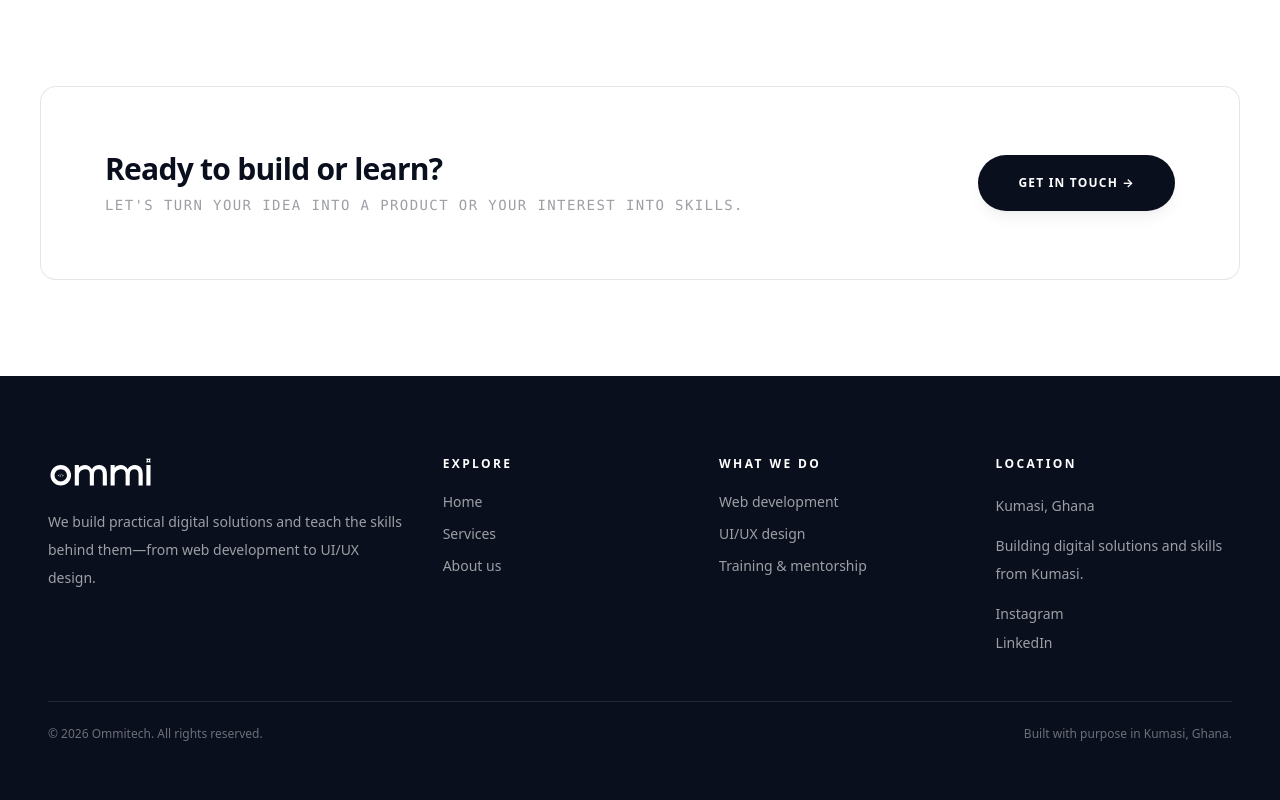
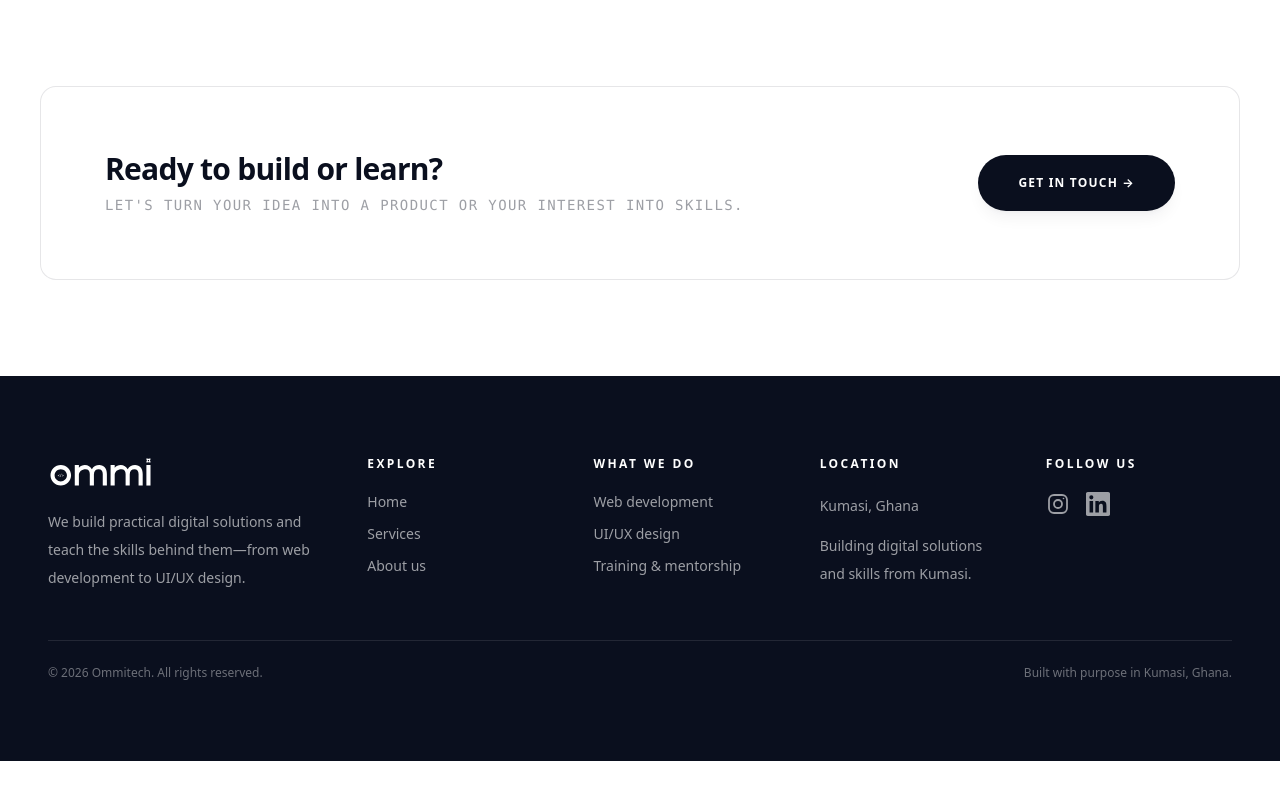
Before and after one commit to Meshack000/ommitech, a React (Vite) app: page /about in a window 1280 px wide. Shown: the part 1416-2216 px from the top of the page. After the commit the page ends 2177 px from the top, so only its background shows below. Built offline with nearby package versions, Linux system fonts and the light colour scheme.

Commit message:
Enhance Footer component with social media icons for improved connectivity

```diff
--- a/src/components/Footer.jsx
+++ b/src/components/Footer.jsx
@@ -5,7 +5,7 @@ function Footer() {
     return (
         <footer id="contact" className="scroll-mt-24 bg-[#0a0f1e] text-white">
             <div className="mx-auto max-w-7xl px-6 py-16 md:px-12 md:py-20">
-                <div className="grid gap-12 border-b border-white/10 pb-12 sm:grid-cols-2 lg:grid-cols-[1.5fr_1fr_1fr_1fr] lg:gap-10">
+                <div className="grid gap-12 border-b border-white/10 pb-12 sm:grid-cols-2 lg:grid-cols-[1.5fr_1fr_1fr_1fr_1fr] lg:gap-10">
                     <div>
                         <Link to="/" className="mb-5 inline-flex items-center gap-3 transition-opacity hover:opacity-80">
                             <img src="/Logo/logo.svg" alt="Ommitech" className="h-8 w-auto object-contain brightness-0 invert" />
@@ -41,22 +41,36 @@ function Footer() {
                         <p className="mt-3 text-sm leading-7 text-white/60">
                             Building digital solutions and skills from Kumasi.
                         </p>
+                    </div>
+
+                    <div>
+                        <h2 className="mb-5 text-xs font-bold uppercase tracking-[0.2em] text-white">Follow us</h2>
+                        <div className="flex items-center gap-4 text-white/60">
                             <a
                                 href="https://www.instagram.com/ommitech_/"
                                 target="_blank"
                                 rel="noopener noreferrer"
-                            className="mt-4 inline-block text-sm text-white/60 transition-colors hover:text-[#2dd4bf]"
+                                aria-label="Ommitech on Instagram"
+                                className="transition-colors hover:text-[#2dd4bf]"
                             >
-                            Instagram
+                                <svg aria-hidden="true" viewBox="0 0 24 24" className="h-6 w-6 fill-none stroke-current" strokeWidth="1.8" strokeLinecap="round" strokeLinejoin="round">
+                                    <rect x="3" y="3" width="18" height="18" rx="5" />
+                                    <circle cx="12" cy="12" r="4" />
+                                    <circle cx="17.5" cy="6.5" r="0.8" className="fill-current stroke-none" />
+                                </svg>
                             </a>
                             <a
                                 href="https://www.linkedin.com/company/ommitech/?viewAsMember=true"
                                 target="_blank"
                                 rel="noopener noreferrer"
-                            className="mt-2 block text-sm text-white/60 transition-colors hover:text-[#2dd4bf]"
+                                aria-label="Ommitech on LinkedIn"
+                                className="transition-colors hover:text-[#2dd4bf]"
                             >
-                            LinkedIn
+                                <svg aria-hidden="true" viewBox="0 0 24 24" className="h-6 w-6 fill-current">
+                                    <path d="M20.45 20.45h-3.56v-5.57c0-1.33-.02-3.04-1.85-3.04-1.85 0-2.13 1.45-2.13 2.94v5.67H9.36V9h3.41v1.56h.05c.47-.9 1.63-1.85 3.36-1.85 3.59 0 4.26 2.36 4.26 5.43v6.31ZM5.34 7.43a2.06 2.06 0 1 1 0-4.12 2.06 2.06 0 0 1 0 4.12ZM7.12 20.45H3.56V9h3.56v11.45ZM22.23 0H1.77C.79 0 0 .77 0 1.73v20.54C0 23.23.79 24 1.77 24h20.46c.98 0 1.77-.77 1.77-1.73V1.73C24 .77 23.21 0 22.23 0Z" />
+                                </svg>
                             </a>
+                        </div>
                     </div>
                 </div>
 
```
Lines whose indentation alone changed are shown as unchanged.
